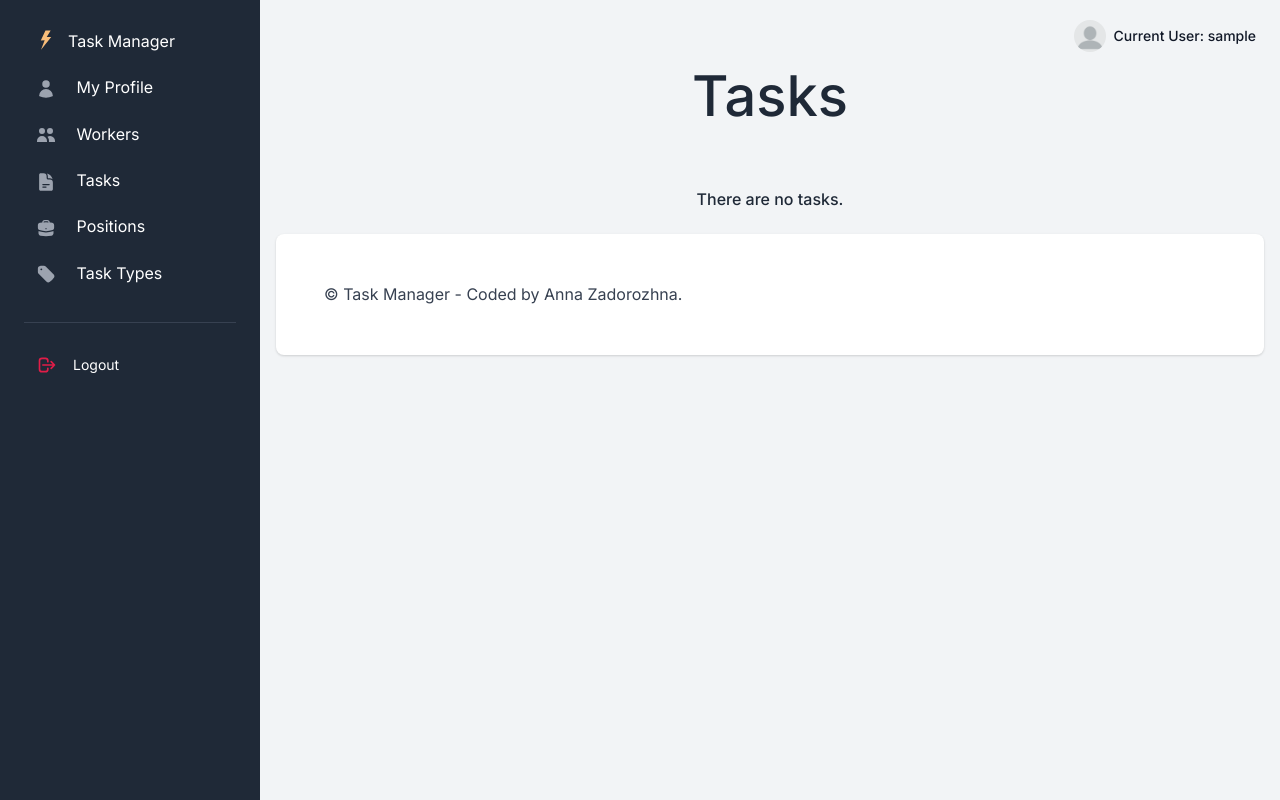
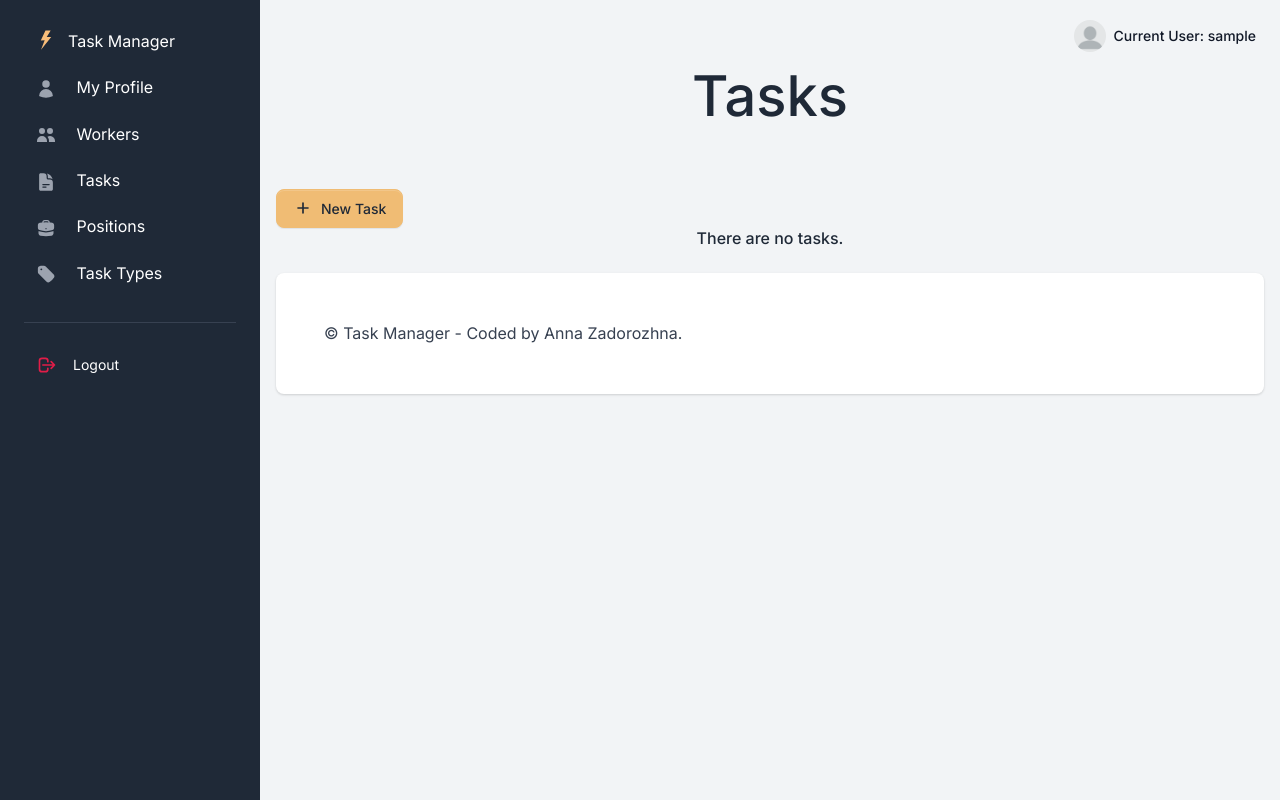
Before and after one commit to anrozhna/task-manager, a Django app: page /tasks/ in a window 1280 px wide. Run offline with Django 5.2, Linux system fonts and the light colour scheme; the visitor is signed in with stand-in values (Sample User, id 1); data that the repository does not hold is empty; some libraries are stand-ins or nearby versions.

Commit message:
fix: add new task button for empty tasklist

```diff
--- a/templates/planner/task_list.html
+++ b/templates/planner/task_list.html
@@ -38,6 +38,24 @@
     {% endfor %}
   {% else %}
     <br>
+      <div class="col-auto d-flex justify-content-between ps-0 mb-4 mb-lg-0">
+        <div class="me-lg-3">
+          <div class="dropdown">
+            <a href="{% url 'planner:task-create' %}"
+               class="btn btn-secondary d-inline-flex align-items-center me-2 dropdown-toggle"
+               aria-haspopup="true" aria-expanded="false">
+              <svg class="icon icon-xs me-2" fill="none" stroke="currentColor" viewBox="0 0 24 24"
+                   xmlns="http://www.w3.org/2000/svg">
+                <path stroke-linecap="round" stroke-linejoin="round" stroke-width="2"
+                      d="M12 6v6m0 0v6m0-6h6m-6 0H6"></path>
+              </svg>
+              New Task
+            </a>
+
+          </div>
+        </div>
+
+      </div>
     <span class="h6 fw-bold d-flex justify-content-center">There are no tasks.</span>
   {% endif %}
 {% endblock %}
```
Also changed, not shown: templates/planner/worker_detail.html (+17 -0 lines).
